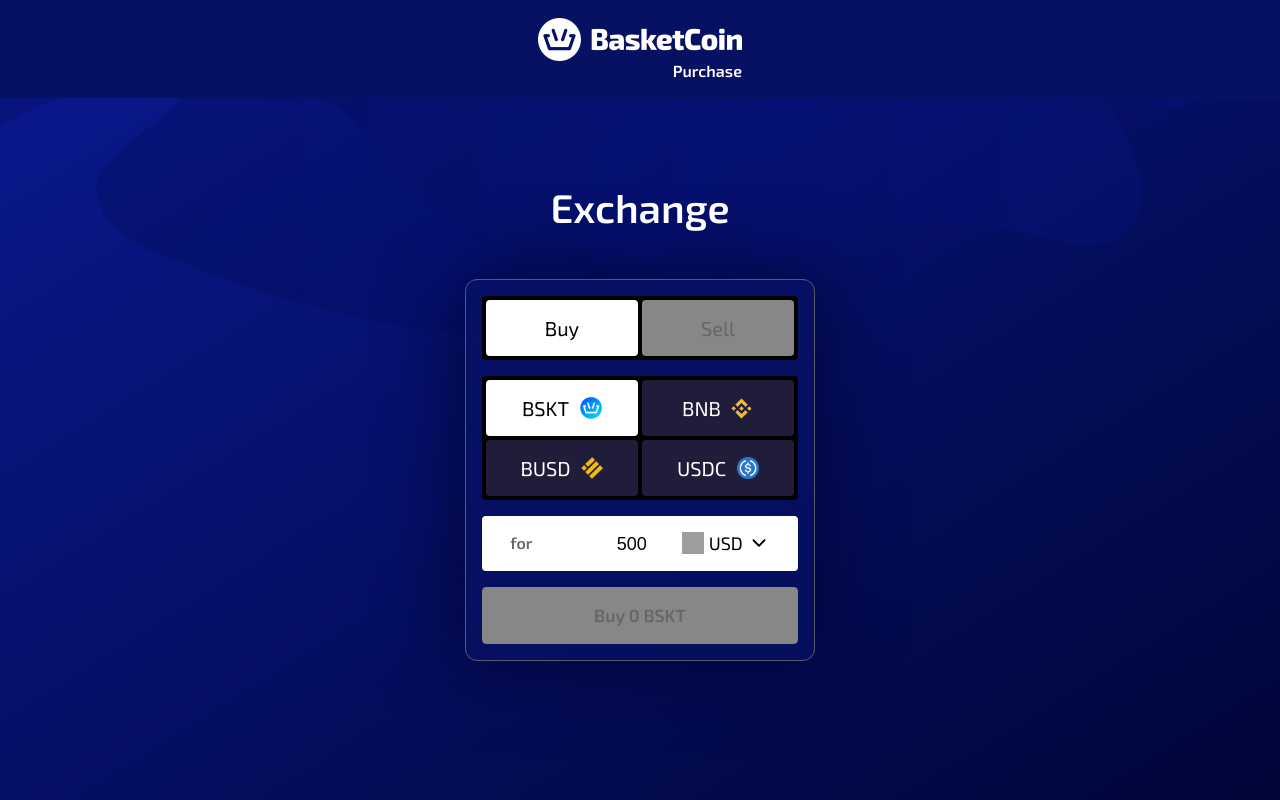
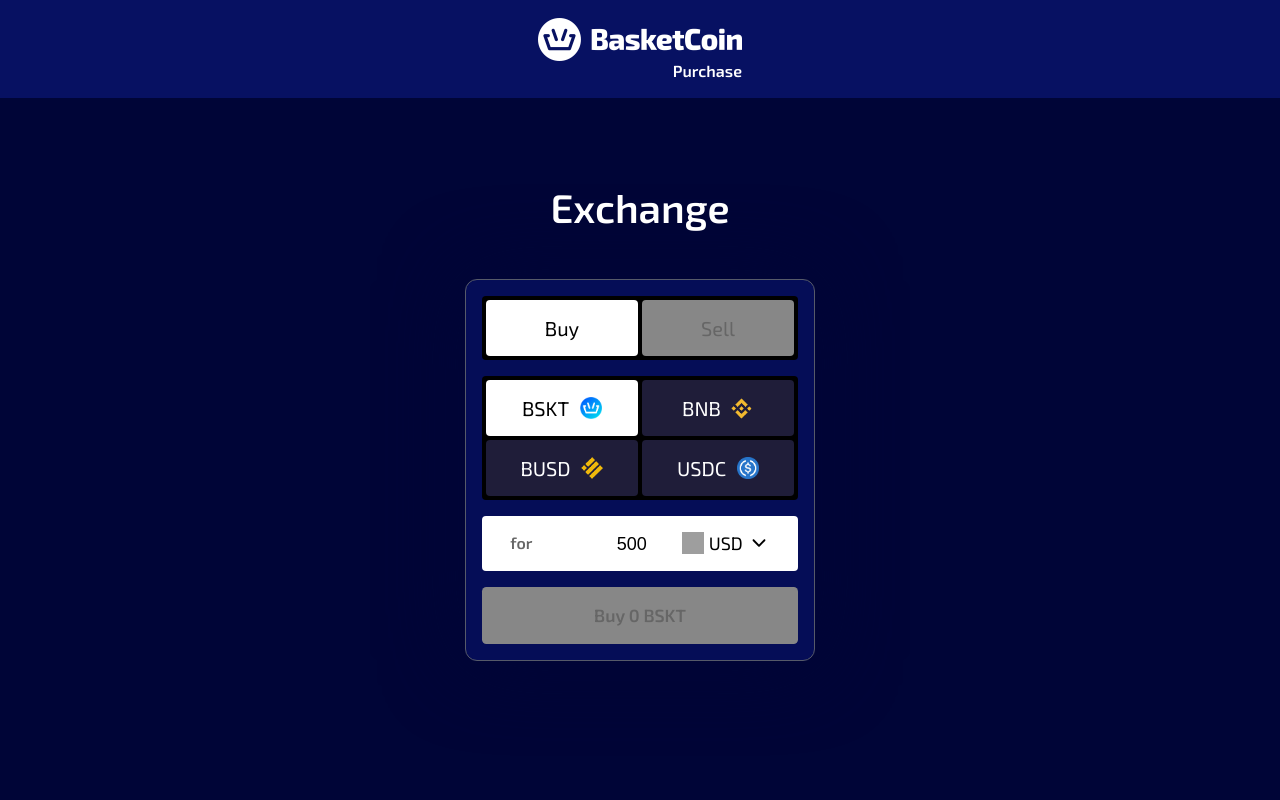
Before and after one commit to Rover420/BuyBSKT, a Next.js app: page / in a window 1280 px wide. Built offline with nearby package versions, Linux system fonts and the light colour scheme; no server answers; grey boxes are pictures that could not be loaded.

Commit message:
Update globals.css

```diff
--- a/styles/globals.css
+++ b/styles/globals.css
@@ -16,15 +16,14 @@
 html {
   background-color: #000537;
   overflow: overlay;
-  height: 100vh;
+  min-height: 100vh;
 }
 
 body {
-  height: 100vh;
+  min-height: 100vh;
   width: 100vw;
   display: flex;
   justify-content: center;
-  background: url(/waves.png) top/100% no-repeat,linear-gradient(to top left,rgba(0,5,55,.44) 0,#0a1992);
 }
 
 a {
@@ -49,7 +48,7 @@
 }
 
 h2 {
-  margin: 3rem 0px;
+  margin: 12rem 0px 3rem 0px;
   font-size: 40px;
   z-index: 5;
 }
@@ -63,6 +62,12 @@
 @media screen and (max-width: 900px) {
   nav {
     padding: 18px 32px;
+  }
+}
+
+@media screen and (max-height: 1000px) {
+  h2 {
+    margin: 3rem;
   }
 }
 
```
